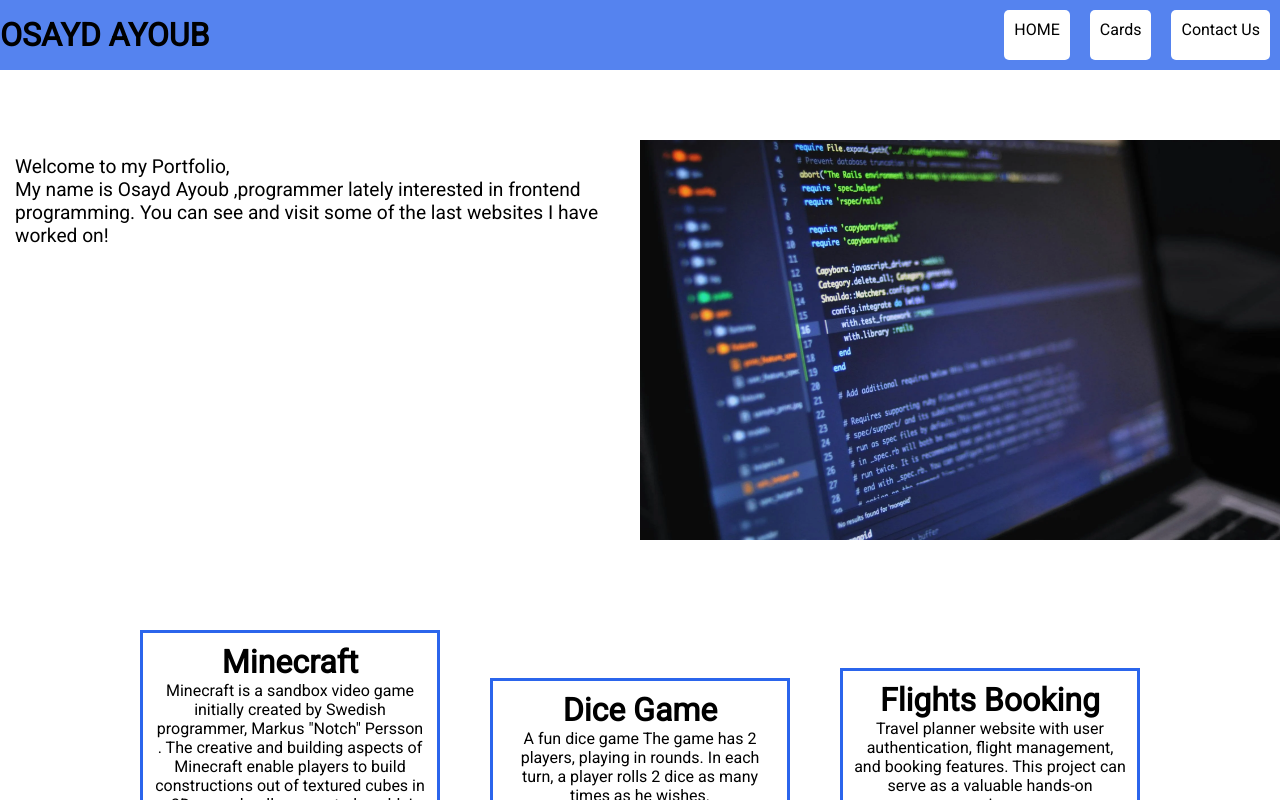
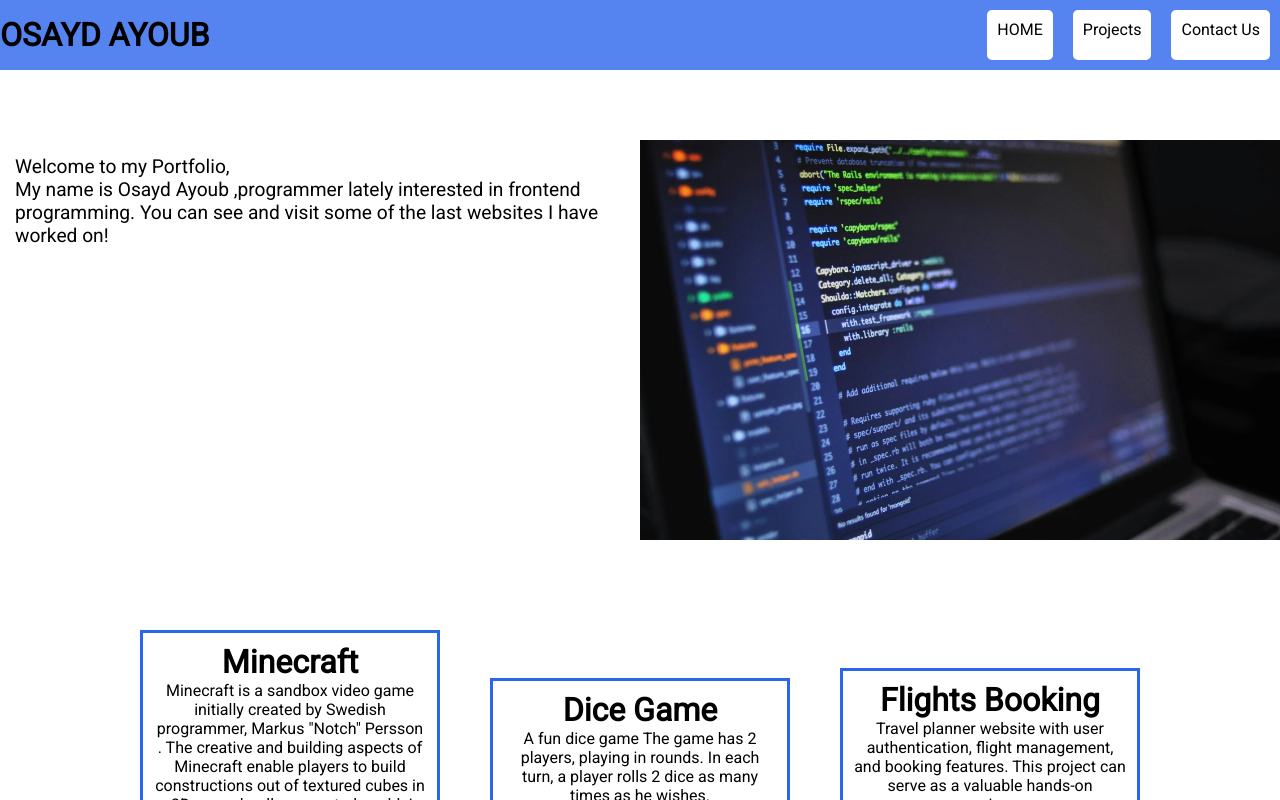
Before and after one commit to osaydayoub/Portfolio, a React (Vite) app: page / in a window 1280 px wide. Shown: the top 800 px of the page. Built offline with nearby package versions, Linux system fonts and the light colour scheme.

Commit message:
css changed

```diff
--- a/src/components/Header.jsx
+++ b/src/components/Header.jsx
@@ -10,7 +10,7 @@ function Header() {
                 <div className="container">
                     {/* <Link href="./HOME/">HOME</Link> */}
                     <a className="box-1" href="#home-id">HOME</a>
-                    <a className="box-1" href="#cards-id">Cards</a>
+                    <a className="box-1" href="#cards-id">Projects</a>
                     <a className="box-1" href="#contact-id">Contact Us</a>
 
 
```
